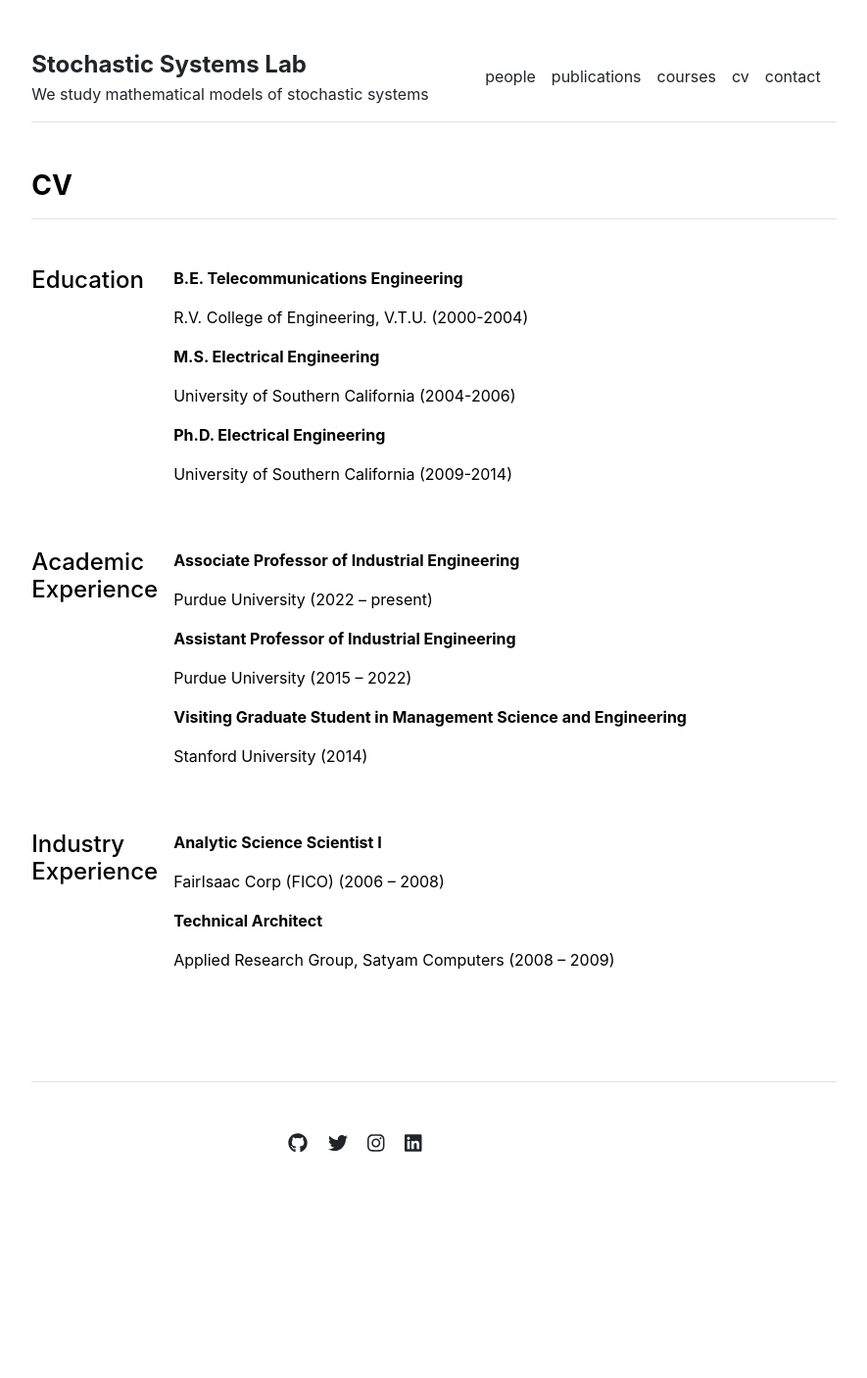
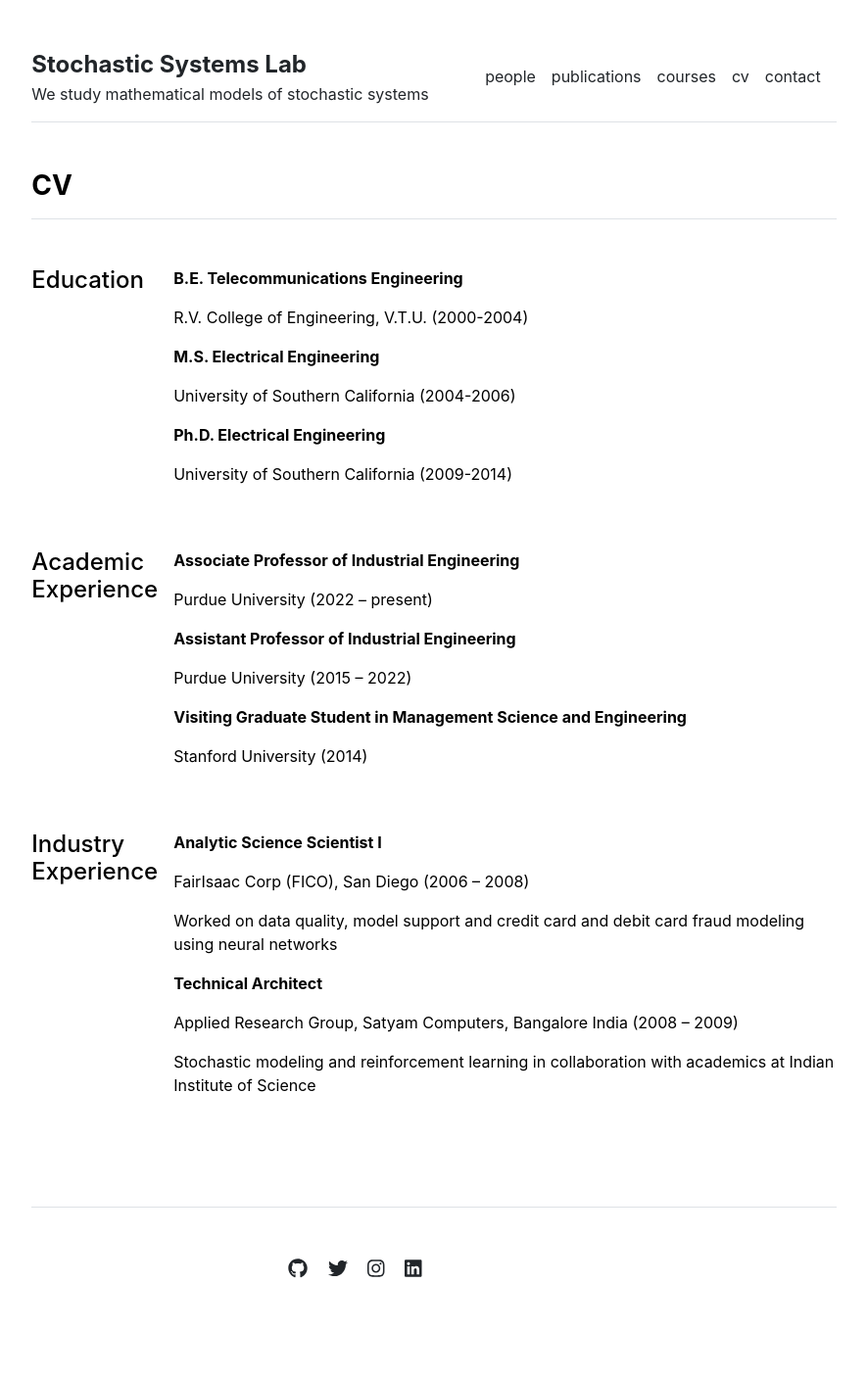
Before and after one commit to stochasticsystemslab/stochasticsystemslab.github.io, a Jekyll site: the page built from cv.md, in a window 1280 px wide. Shown: the whole page at 98% size, without its empty margins (197-1082 px from the left). Built offline with Jekyll 4.4.1, drawn with Linux system fonts in a browser that asks for light colours; before the commit the page ends 1279 px from its top, so only the background shows below that.

Commit message:
Update industry.yml

```diff
--- a/_data/cv/industry.yml
+++ b/_data/cv/industry.yml
@@ -1,5 +1,7 @@
 - title: 'Analytic Science Scientist I'
-  description: 'FairIsaac Corp (FICO) (2006 – 2008)'
+  description: 'FairIsaac Corp (FICO), San Diego (2006 – 2008)'
+  details: 'Worked on data quality, model support and credit card and debit card fraud modeling using neural networks'
 
 - title: 'Technical Architect'
-  description: 'Applied Research Group, Satyam Computers (2008 – 2009)'
+  description: 'Applied Research Group, Satyam Computers, Bangalore India (2008 – 2009)'
+  details: 'Stochastic modeling and reinforcement learning in collaboration with academics at Indian Institute of Science'
```
